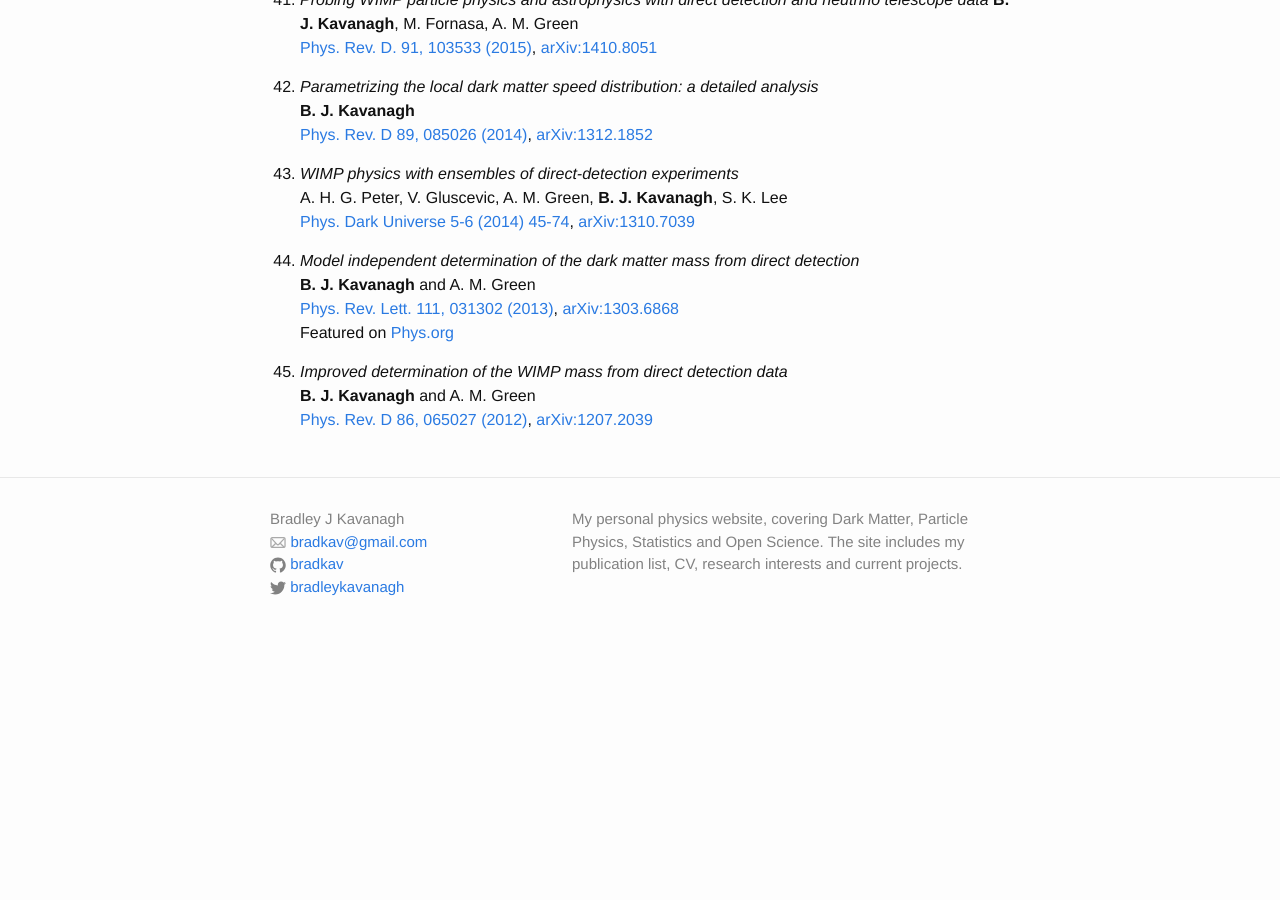
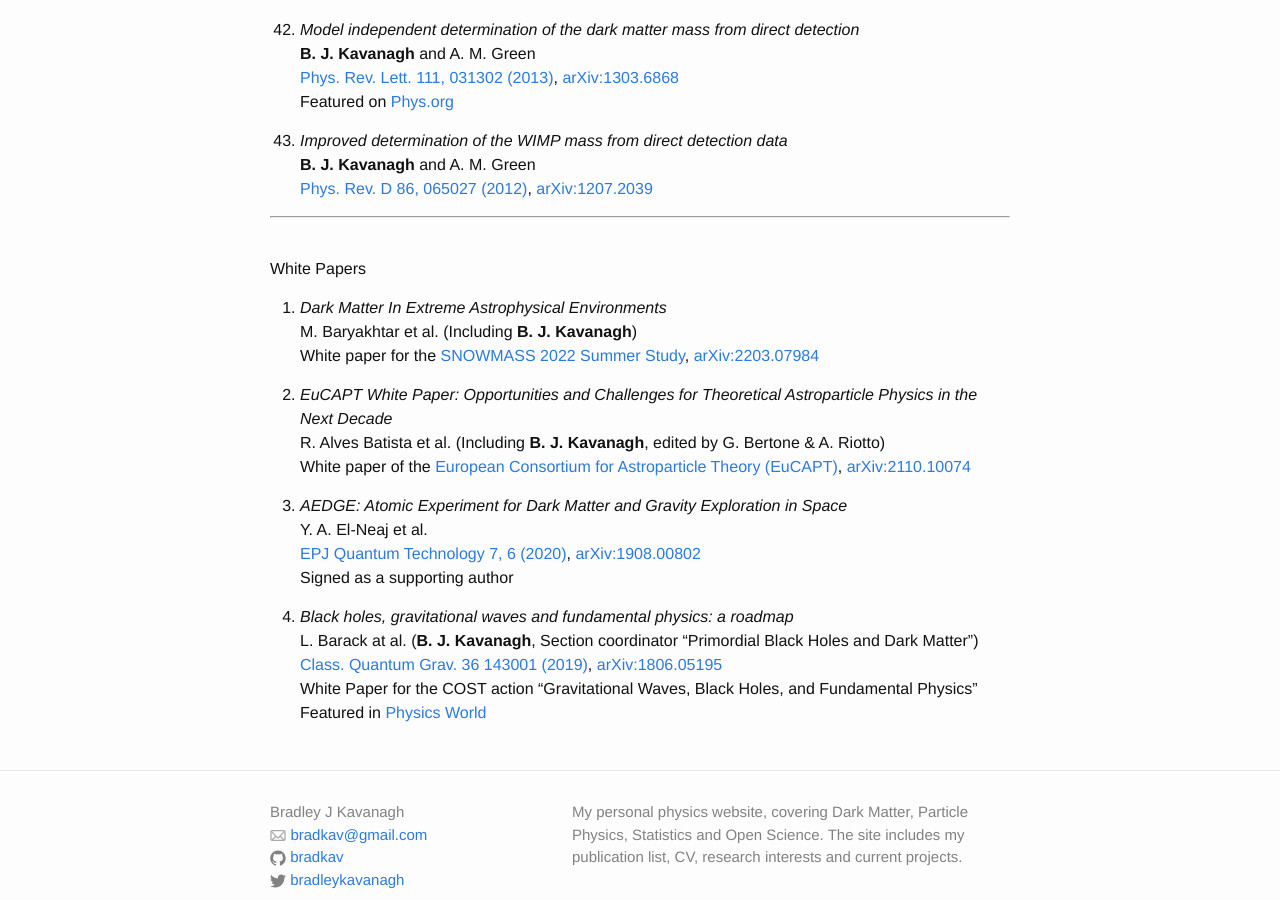
Before and after one commit to bradkav/bradkav.github.io, a Jekyll site: the page built from publications.md, in a window 1280 px wide and 900 px high, scrolled down 4840 px. Built offline with Jekyll 4.4.1, drawn with Linux system fonts in a browser that asks for light colours; Markdown is read by kramdown in place of the engine named in the settings; before the commit the page ends 5498 px from its top, so only the background shows below that; some of the changed text lies outside the part shown.

Commit message:
Added new references

```diff
--- a/_config.yml
+++ b/_config.yml
@@ -40,6 +40,9 @@
 # Google services
 google_analytics: UA-88094985-1
 
+kramdown:
+    auto_ids: true
+
 #kramdown:
   # use Github Flavored Markdown
 #  input: GFM
--- a/publications.md
+++ b/publications.md
@@ -15,11 +15,16 @@
 
 My profile on [ImpactStory](https://impactstory.org/) can be viewed [here](https://impactstory.org/u/0000-0002-3634-4679).
 
+A list of [White Papers](#white-papers) I've contributed to can be found at the bottom of the page.
 
 ***
 <br>
 
-1. *Search for sub-GeV Dark Matter via Migdal effect with an EDELWEISS germanium detector with NbSi TES sensors*
+1. *Godzilla, a monster lurks in the Sunburst galaxy*
+J. M. Diego, M. Pascale, **B. J. Kavanagh**, P. Kelly, L. Dai, B. Frye, T. Broadhurst
+arXiv pre-print, [arXiv:2203.08158](https://arxiv.org/abs/2203.08158)
+
+2. *Search for sub-GeV Dark Matter via Migdal effect with an EDELWEISS germanium detector with NbSi TES sensors*
 EDELWEISS Collaboration and **B. J. Kavanagh**
 arXiv pre-print, [arXiv:2203.03993](https://arxiv.org/abs/2203.03993)
 
@@ -38,13 +40,13 @@
 
 2. *Measuring the dark matter environments of black hole binaries with gravitational waves*
 A. Coogan, G. Bertone, D. Gaggero, **B. J. Kavanagh**, D. A. Nichols
-arXiv pre-print, [arXiv:2108.04154](https://arxiv.org/abs/2108.04154)
+[Phys. Rev. D 105, 043009 (2022)](https://doi.org/10.1103/PhysRevD.105.043009), [arXiv:2108.04154](https://arxiv.org/abs/2108.04154)
 Code available [here](https://github.com/adam-coogan/pydd)
 Featured on [NewScientist.nl](https://www.newscientist.nl/nieuws/zwaartekrachtsgolven-kunnen-zwarte-gaten-met-donkere-jurken-onthullen/)
 
 2. *The Effect of Mission Duration on LISA Science Objectives*
 P. Amaro-Seoane et al.
-arXiv pre-print, [arXiv:2107.09665](https://arxiv.org/abs/2107.09665)
+[Gen Relativ Gravit 54, 3 (2022)](https://doi.org/10.1007/s10714-021-02889-x), [arXiv:2107.09665](https://arxiv.org/abs/2107.09665)
 
 39. *Transient Radio Signatures from Neutron Star Encounters with QCD Axion Miniclusters*
 T. D. P. Edwards, **B. J. Kavanagh**, L. Visinelli, C. Weniger
@@ -229,3 +222,27 @@
 1. *Improved determination of the WIMP mass from direct detection data*
 **B. J. Kavanagh** and A. M. Green
 [Phys. Rev. D 86, 065027 (2012)](http://dx.doi.org/10.1103/PhysRevD.86.065027), [arXiv:1207.2039](http://arxiv.org/abs/1207.2039)
+
+***
+<br>
+
+#### White Papers
+
+1. *Dark Matter In Extreme Astrophysical Environments*
+M. Baryakhtar et al. (Including **B. J. Kavanagh**)
+White paper for the [SNOWMASS 2022 Summer Study](https://snowmass21.org/), [arXiv:2203.07984](https://arxiv.org/abs/2203.07984)
+
+2. *EuCAPT White Paper: Opportunities and Challenges for Theoretical Astroparticle Physics in the Next Decade*
+R. Alves Batista et al. (Including **B. J. Kavanagh**, edited by G. Bertone & A. Riotto)
+White paper of the [European Consortium for Astroparticle Theory (EuCAPT)](https://www.eucapt.org), [arXiv:2110.10074](https://arxiv.org/abs/2110.10074)
+
+32. *AEDGE: Atomic Experiment for Dark Matter and Gravity Exploration in Space*
+Y. A. El-Neaj et al.
+[EPJ Quantum Technology 7, 6 (2020)](https://doi.org/10.1140/epjqt/s40507-020-0080-0), [arXiv:1908.00802](https://arxiv.org/abs/1908.00802)
+Signed as a supporting author
+
+21. *Black holes, gravitational waves and fundamental physics: a roadmap*
+L. Barack at al. (**B. J. Kavanagh**, Section coordinator "Primordial Black Holes and Dark Matter")
+[Class. Quantum Grav. 36 143001 (2019)](https://doi.org/10.1088/1361-6382/ab0587), [arXiv:1806.05195](https://arxiv.org/abs/1806.05195)
+White Paper for the COST action "Gravitational Waves, Black Holes, and Fundamental Physics"
+Featured in [Physics World](https://physicsworld.com/a/roadmap-offers-expert-insight-into-gravitational-wave-astronomy/)
```
Also changed, not shown: other parts of publications.md (+0 -12 lines), 2 other files.
